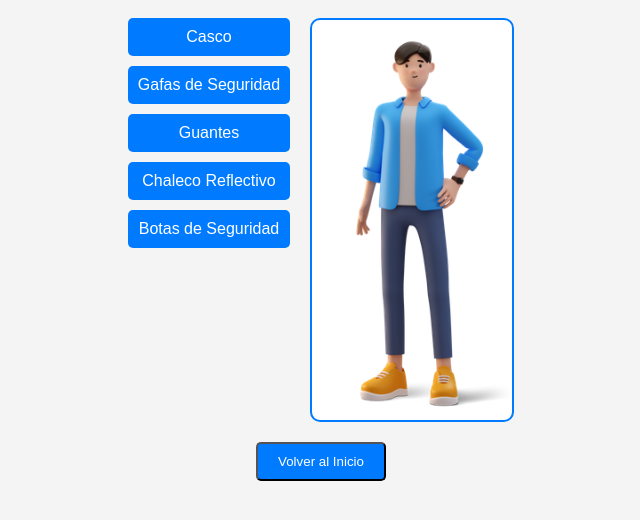
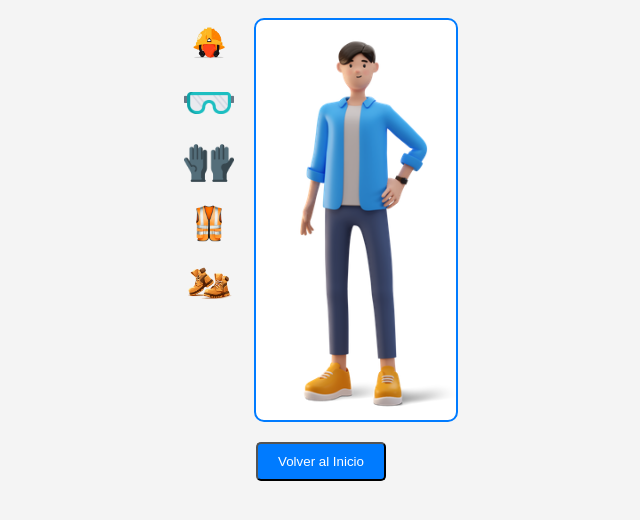
Before and after one commit to EdNietoA/SST-Interactive, a plain HTML site: page game3.html in a window 1280 px wide. Shown: the part 90-610 px from the top of the page, without its empty margins (319-959 px from the left). Drawn offline with Linux system fonts and the light colour scheme.

Commit message:
Update game3.html

```diff
--- a/game3.html
+++ b/game3.html
@@ -26,15 +26,13 @@
             gap: 10px;
         }
         .epp-option {
-            padding: 10px;
-            background-color: #007bff;
-            color: white;
-            border-radius: 5px;
-            cursor: pointer;
-            text-align: center;
+            width: 50px;
+            height: 50px;
+            cursor: grab;
         }
-        .epp-option:hover {
-            background-color: #0056b3;
+        .epp-option img {
+            width: 100%;
+            height: 100%;
         }
         .person {
             position: relative;
@@ -72,13 +70,23 @@
 <body>
     <h1>Viste a la Persona con EPP</h1>
     <div class="container">
-        <!-- Opciones de EPP -->
+        <!-- Opciones de EPP (imágenes) -->
         <div class="epp-options">
-            <div class="epp-option" data-item="casco">Casco</div>
-            <div class="epp-option" data-item="gafas">Gafas de Seguridad</div>
-            <div class="epp-option" data-item="guantes">Guantes</div>
-            <div class="epp-option" data-item="chaleco">Chaleco Reflectivo</div>
-            <div class="epp-option" data-item="botas">Botas de Seguridad</div>
+            <div class="epp-option" data-item="casco">
+                <img src="casco.png" alt="Casco">
+            </div>
+            <div class="epp-option" data-item="gafas">
+                <img src="gafas.png" alt="Gafas de Seguridad">
+            </div>
+            <div class="epp-option" data-item="guantes">
+                <img src="guantes.png" alt="Guantes">
+            </div>
+            <div class="epp-option" data-item="chaleco">
+                <img src="chaleco.png" alt="Chaleco Reflectivo">
+            </div>
+            <div class="epp-option" data-item="botas">
+                <img src="botas.png" alt="Botas de Seguridad">
+            </div>
         </div>
         <!-- Figura humana -->
         <div class="person" id="person">
```
